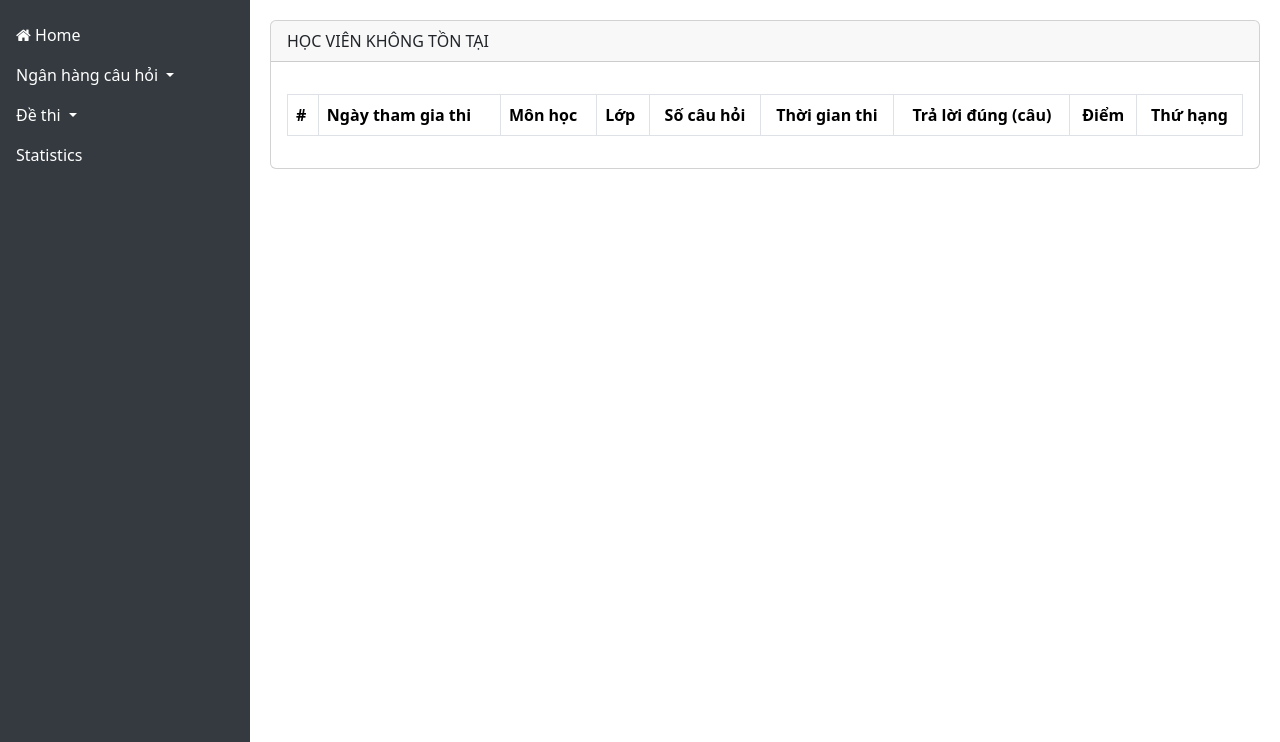
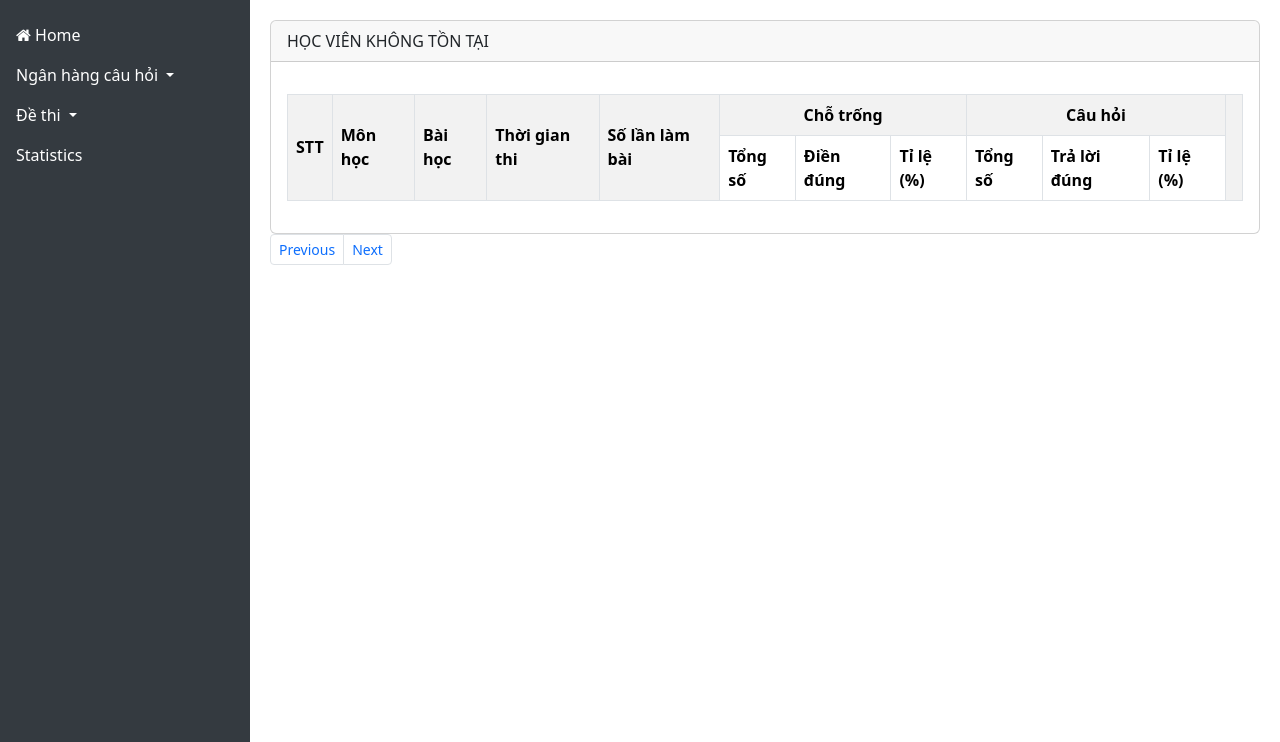
Before and after one commit to ReDoProgrammer/fill_the_blank, a PHP site: page /filltheblank/teacher/history/quiz in a window 1280 px wide. Shown: the part 58-800 px from the top of the page. Run offline with PHP 8.4, Linux system fonts and the light colour scheme; the visitor is signed in with stand-in values (Sample User, id 1); data comes from the database, SQL or seed files in the repository; data that the repository does not hold is empty; some libraries are stand-ins or nearby versions.

Commit message:
bổ sung tasks list

```diff
--- a/app/controllers/teacher/UserController.php
+++ b/app/controllers/teacher/UserController.php
@@ -38,6 +38,21 @@ class UserController extends AdminController
         }
     }
 
+    public function persionalQuiz(){
+        if($_SERVER['REQUEST_METHOD'] === 'GET'){
+            $userId = $_GET['userId'];
+            $page = $_GET['page'];
+            $pageSize = $_GET['pageSize'];
+            $keyword = $_GET['keyword'];
+            $result = $this->historyModel->ownQuizHistory($userId,$page,$pageSize,$keyword);
+            echo json_encode([
+                'code'=>200,
+                'msg'=>'Lấy lịch sử thi của học viên thành công!',
+                'result'=>$result
+            ]);
+        }
+    }
+
     public function practiceDetail()
     {
         if ($_SERVER['REQUEST_METHOD'] === 'GET') {
@@ -51,4 +66,5 @@ class UserController extends AdminController
             echo json_encode(['message' => 'Phương thức không được phép.']);
         }
     }
+
 }
--- a/app/views/teacher/history/quiz.php
+++ b/app/views/teacher/history/quiz.php
@@ -3,33 +3,86 @@
         HỌC VIÊN KHÔNG TỒN TẠI
     </div>
     <div class="card-body">
-        <table class="table table-bordered table-striped table-hover mt-3">
-            <thead>
-                <tr>
-                    <th scope="col">#</th>
-                    <th scope="col">Ngày tham gia thi</th>
-                    <th scope="col">Môn học</th>
-                    <th scope="col">Lớp</th>
-                    <th scope="col" class="text-center">Số câu hỏi</th>
-                    <th scope="col" class="text-center">Thời gian thi</th>
-                    <th scope="col" class="text-center">Trả lời đúng (câu)</th>
-                    <th scope="col" class="text-center">Điểm</th>
-                    <th scope="col" class="text-center">Thứ hạng</th>
-                </tr>
-            </thead>
-            <tbody id="tblHistory"></tbody>
+        <!-- statistic Table -->
+        <table class="table table-bordered table-striped table-hover mt-3" id="table">
+            <tr>
+                <th rowspan="2" class="align-middle">STT</th>
+                <th rowspan="2" class="align-middle">Môn học</th>
+                <th rowspan="2" class="align-middle">Bài học</th>
+                <th rowspan="2" class="align-middle">Thời gian thi</th>
+                <th rowspan="2" class="align-middle">Số lần làm bài</th>
+                <th colspan="3" class="text-center">Chỗ trống</th>
+                <th colspan="3" class="text-center">Câu hỏi</th>
+                <th rowspan="2"></th>
+            </tr>
+            <tr>
+                <th>Tổng số</th>
+                <th>Điền đúng</th>
+                <th>Tỉ lệ (%)</th>
+                <th>Tổng số</th>
+                <th>Trả lời đúng</th>
+                <th>Tỉ lệ (%)</th>
+            </tr>
+            <tbody id="tblData"></tbody>
         </table>
+    </div>
+</div>
+<!-- Pagination -->
+<nav aria-label="Page navigation example">
+    <ul class="pagination pagination-sm">
+        <li class="page-item"><a class="page-link" href="#">Previous</a></li>
+        <li class="page-item"><a class="page-link" href="#">Next</a></li>
+    </ul>
+</nav>
+
+<div class="modal" tabindex="-1" id="modal">
+    <div class="modal-dialog modal-xl">
+        <div class="modal-content">
+            <div class="modal-header">
+                <h5 class="modal-title">Chi tiết bài làm ôn tập</h5>
+                <button type="button" class="btn-close" data-bs-dismiss="modal" aria-label="Close"></button>
+            </div>
+            <div class="modal-body" style="max-height:550px; overflow-y:auto">
+                <p class = "fw-bold">
+                    <span class = "fw-bold text-decoration-underline">Chú ý: </span><span class="text-success">Câu trả lời có màu xanh</span> tương ứng câu trả lời đúng. Ngược lại: <span class="text-danger">Câu trả lời sai của bạn có màu đỏ</span> [<span class="text-success">Còn đây là đáp án đúng của chỗ trống</span>].
+                    <br/>
+                    <label>Để trống đáp án <span class = "blank fw-bold bg-danger text-secondary">&nbsp;&nbsp;&nbsp;&nbsp;&nbsp;&nbsp;&nbsp;&nbsp;&nbsp;</span> sẽ được tính là câu trả lời sai.</label>
+            </p>
+                <div class="containter p-5" id="modalContent"></div>
+            </div>
+            <div class="modal-footer">
+                <button type="button" class="btn btn-secondary" data-bs-dismiss="modal">Close</button>
+            </div>
+        </div>
     </div>
 </div>
 
 <script>
-    $(document).ready(function () {
+       var page = 1,
+        pageSize = 10,
+        keyword = '';
+    const $table = $('#tblData'),
+        $modal = $('#modal'),
+        $content = $('#modalContent'),
+        $pagination = $('.pagination');
+    $(document).ready(function() {
         var url = window.location.href;
         var urlParams = new URLSearchParams(window.location.search);
         var u = parseInt(urlParams.get('u'));
         var c = urlParams.get('c');
 
         GetUserById(u, c);
+        $pagination.on('click', '.page-link', function(event) {
+            event.preventDefault();
+
+            var text = $(this).text();
+            if (isNumeric(text)) {
+                page = parseInt(text);
+            } else {
+                page = text === 'Next' ? page + 1 : page - 1;
+            }
+            LoadOwnQuizHistory();
+        });
 
     })
 
@@ -38,23 +91,93 @@
             url: '<?php echo BASE_URL; ?>/teacher/user/detail',
             type: 'GET',
             dataType: 'json',
-            data: { id },
-            success: function (response) {
-                console.log(response);
-                const { user } = response;
+            data: {
+                id
+            },
+            success: function(response) {
+                const {
+                    user
+                } = response;
                 if (user.user_code == code) {
-                    $('#cardTitle').html(`Lịch sử thi của học viên: ${user.user_code}. Họ tên: <span class = "fw-bold text-info">${user.fullname}</span>. Lớp: <span class="text-warning">${user.name}</span>`);
-                    LoadQuizHistory(id);
+                    $('#cardTitle').html(`Lịch sử ôn tập của học viên: ${user.user_code}. Họ tên: <span class = "fw-bold text-info">${user.fullname}</span>. Lớp: <span class="text-warning">${user.name}</span>`);
+                    LoadPersonalQuizHistory(id);
                 }
+
             },
-            error: function (err) {
+            error: function(err) {
                 console.log(err.responseText);
 
             }
         })
     }
 
-    function LoadQuizHistory(id) {
+    function LoadPersonalQuizHistory(userId){
+        $table.empty();
+        $pagination.empty();
+        $.ajax({
+            url: `<?php echo BASE_URL; ?>/teacher/user/persionalQuiz`,
+            type: 'GET',
+            dataType: 'json',
+            data: {
+                userId,
+                page,
+                pageSize,
+                keyword
+            },
+            success: function(response) {
+                console.log(response);
+
+                // const {
+                //     code,
+                //     msg,
+                //     result
+                // } = response;
+                // if (code === 200) {
+                //     let idx = (page - 1) * pageSize;
+                //     const {
+                //         history,
+                //         totalPages
+                //     } = result;
+                //     history.forEach(h => {
+                //         $table.append(`
+                //             <tr>
+                //                 <td>${++idx}</td>
+                //                 <td class = "text-warning fw-bold">${h.subject_name}</td>
+                //                 <td class = "text-info fw-bold">${h.lession_name}</td>
+                //                 <td class = "text-center">${h.exam_date}</td>
+                //                 <td class = "text-danger text-center fw-bold">${h.attempt_number}</td>
+                //                 <td class = "text-center">${h.blanksNumbers}</td>
+                //                 <td class = "text-center">${h.correct_answers}</td>
+                //                 <td class = "text-center text-danger">${h.correct_answers_percentage}</td>
+                //                 <td class = "text-center">${h.totalQuestions}</td>
+                //                 <td class = "text-center">${h.correctQuestions}</td>
+                //                 <td class = "text-center text-danger">${h.correct_questions_percentage}</td>
+                //                 <td>
+                //                <a href="#" onclick="fetchDetail(${h.id}); return false;"><i class="fa fa-info-circle" aria-hidden="true"></i></a>
+                //             </td>
+
+                //             </tr>
+                //         `);
+                //     })
+
+                //     $pagination.append(
+                //         `<li class="page-item ${page === 1 ? 'disabled' : ''}"><a class="page-link" href="#">Previous</a></li>`
+                //     );
+                //     for (i = 1; i <= totalPages; i++) {
+                //         $pagination.append(
+                //             ` <li class="page-item ${i == page ? 'active' : ''}"><a class="page-link " href="#">${i}</a></li>`
+                //         )
+                //     }
+                //     $pagination.append(
+                //         `<li class="page-item  ${page === totalPages ? 'disabled' : ''}"><a class="page-link" href="#">Next</a></li>`
+                //     );
+                // }
+            },
+            error: function(err) {
+                console.log(err.responseText);
+
+            }
+        })
 
     }
 </script>
```
Also changed, not shown: 1 other file.
